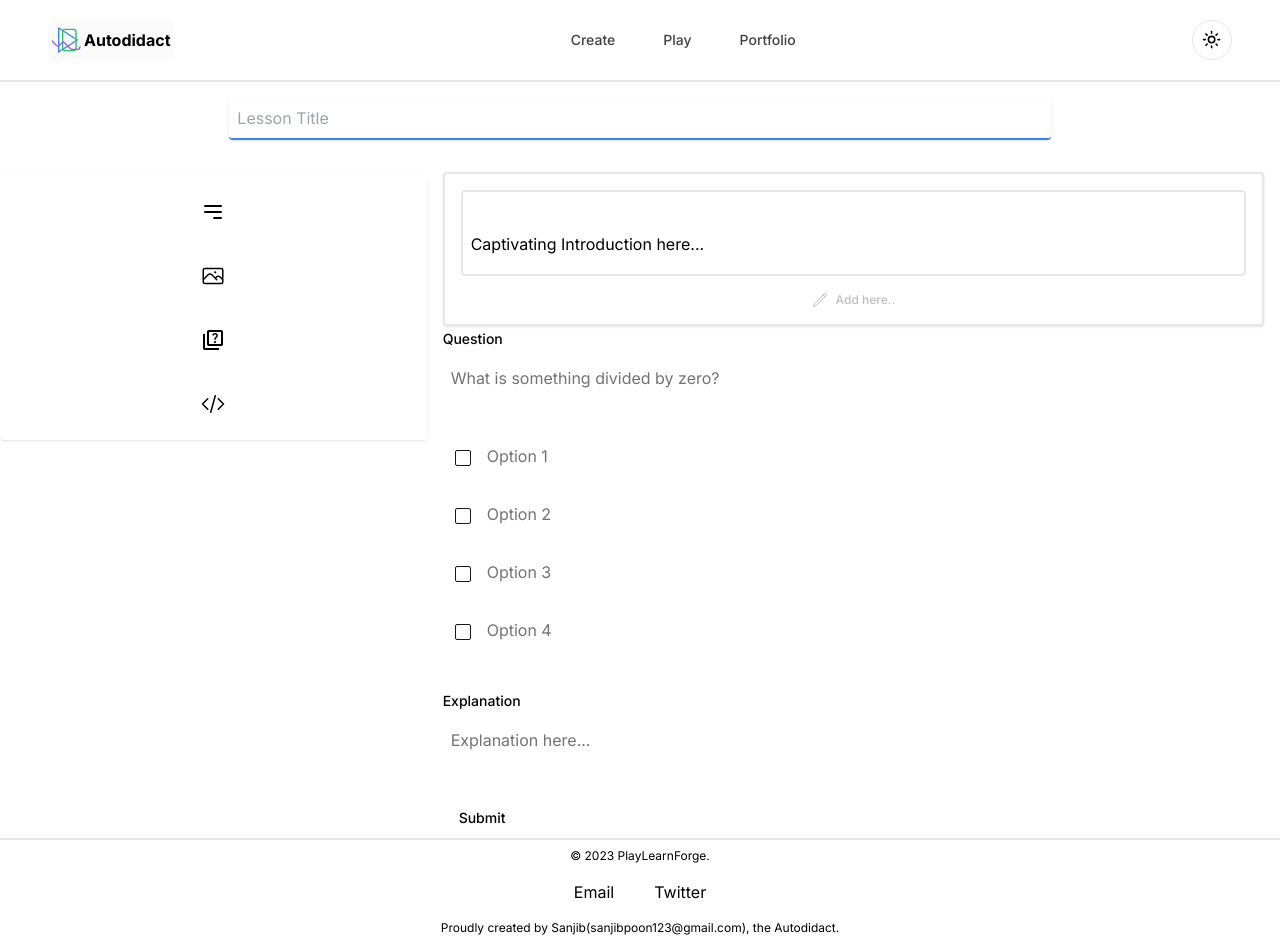
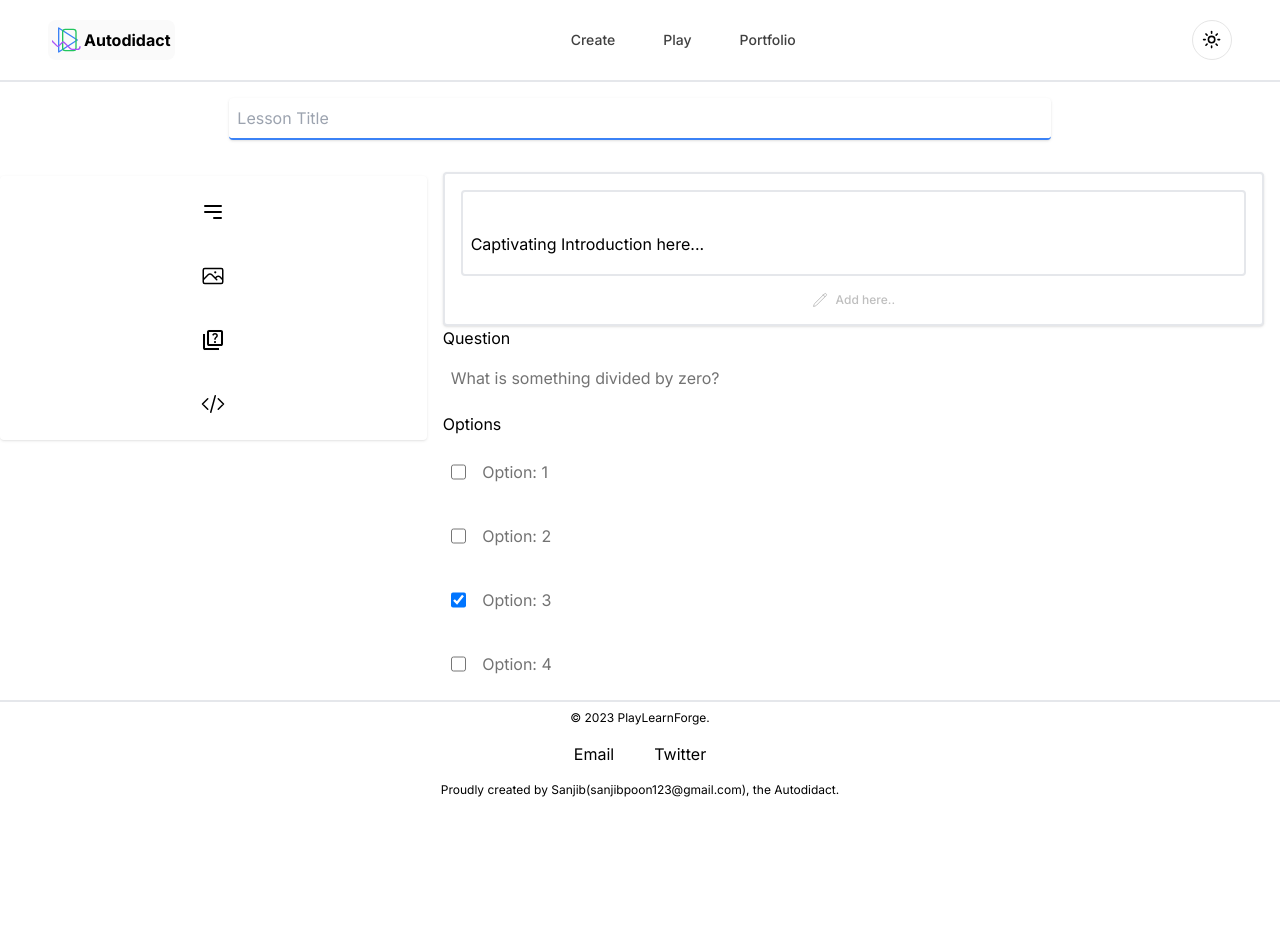
Before and after one commit to san-poon/nexus-adept, a Next.js app: page /bite-sized-lesson/create in a window 1280 px wide. After the commit the page ends 806 px from the top, so only its background shows below. Built offline with nearby package versions, Linux system fonts and the light colour scheme.

Commit message:
Remove form as a whole, Didn't like the complexity

```diff
--- a/app/bite-sized-lesson/create/components/QuizInputBlock.tsx
+++ b/app/bite-sized-lesson/create/components/QuizInputBlock.tsx
@@ -1,4 +1,5 @@
 'use client';
+import { useState } from 'react';
 import { v4 as uuidv4 } from 'uuid';
 import { zodResolver } from '@hookform/resolvers/zod';
 import { useForm } from 'react-hook-form';
@@ -16,16 +17,18 @@ import { DynamicTextarea } from "./content-blocks";
 import { quizSchema } from '@/app/lib/schemas/quizSchema';
 import { Button } from '@/components/ui/button';
 import { Checkbox } from '@/components/ui/checkbox';
-import { Input } from '@/components/ui/input';
 
+// When Quiz Input Button is clicked, it will create
+// a quiz data structure, and QuizInputBlock will render the
+// data with initial quiz contents.
 const initialQuizContent = {
     id: uuidv4(),
     question: 'What is something divided by zero?',
     options: [
-        { value: 'Infinity', isCorrect: false },
-        { value: 'Zero', isCorrect: false },
-        { value: 'undefined', isCorrect: true },
-        { value: 'Error', isCorrect: false },
+        { id: uuidv4(), value: 'Infinity', isCorrect: false },
+        { id: uuidv4(), value: 'Zero', isCorrect: false },
+        { id: uuidv4(), value: 'undefined', isCorrect: true },
+        { id: uuidv4(), value: 'Error', isCorrect: false },
     ],
     explanation: `
     In mathematics, dividing anything by zero is simply undefined.
@@ -38,93 +41,47 @@ const initialQuizContent = {
 };
 
 export default function QuizInputBlock() {
-    const form = useForm<z.infer<typeof quizSchema>>({
-        resolver: zodResolver(quizSchema),
-    });
+    const [quiz, setQuiz] = useState(initialQuizContent)
 
-    const onSubmit = (data: z.infer<typeof quizSchema>) => {
-        console.log(data);
-    };
+    const handleCheckboxChange = (optionId: String, isChecked: boolean) => {
+        const nextOptions = [...quiz.options].map((option) => {
+            if (option.id === optionId) {
+                return { ...option, isCorrect: isChecked }
+            } else {
+                return option
+            }
+        })
+        setQuiz({ ...quiz, options: nextOptions })
 
+    }
     return (
-        <Form {...form}>
-            <form onSubmit={form.handleSubmit(onSubmit)} className='space-y-8'>
-                <FormField
-                    control={form.control}
-                    name="question"
-                    render={({ field }) => (
-                        <FormItem>
-                            <FormLabel>Question</FormLabel>
-                            <FormControl>
-                                <DynamicTextarea
-                                    className="px-2 py-2 my-2"
-                                    rows={1}
-                                    placeholder={initialQuizContent.question}
-                                    {...field}
-                                />
-                            </FormControl>
-                            <FormMessage />
-                        </FormItem>
-                    )}
-                />
         <div>
-                    {initialQuizContent['options'].map((option, index) => (
-                        <FormField
-                            key={index}
-                            control={form.control}
-                            name="options"
-                            render={({ field }) => (
-                                <div key={index}>
-                                    <div className='flex m-3 items-center'>
-                                        <FormItem>
-                                            <FormControl>
-                                                <Checkbox
-                                                    checked={field.value?.includes(option)}
-                                                    onChange={(checked) => {
-                                                        return checked
-                                                            ? field.onChange([...field.value, option])
-                                                            : field.onChange(
-                                                                field.value?.filter((value) => value !== option)
-                                                            )
-                                                    }}
-                                                />
-                                            </FormControl>
-                                        </FormItem>
-                                        <FormItem>
-                                            <FormControl>
+            <div>
+                <label>Question</label>
                 <DynamicTextarea
                     rows={1}
-                                                    className="px-2 mx-2 py-2"
-                                                    placeholder={`Option ${index + 1}`}
-                                                    {...field.value}
+                    className="px-2 py-2 my-2"
+                    placeholder={quiz.question}
                 />
-                                            </FormControl>
-                                        </FormItem>
             </div>
-                                </div>
-                            )}
+            <div>
+                <label>Options</label>
+                {quiz.options.map((option, index) => (
+                    <div key={index} className='flex items-center space-x-2 m-2'>
+                        <input
+                            className='h-4 w-4'
+                            type="checkbox"
+                            checked={option.isCorrect}
+                            onChange={(e) => handleCheckboxChange(option.id, e.target.checked)}
                         />
-                    ))}
-                </div>
-                <FormField
-                    control={form.control}
-                    name="explanation"
-                    render={({ field }) => (
-                        <FormItem>
-                            <FormLabel>Explanation</FormLabel>
-                            <FormControl>
                         <DynamicTextarea
                             rows={1}
                             className='px-2 py-2 my-2'
-                                    placeholder="Explanation here..."
-                                    {...field} />
-                            </FormControl>
-                            <FormMessage />
-                        </FormItem>
-                    )}
+                            placeholder={`Option: ${index + 1}`}
                         />
-                <Button type="submit">Submit</Button>
-            </form>
-        </Form >
+                    </div>
+                ))}
+            </div>
+        </div>
     )
 }
```
Lines whose indentation alone changed are shown as unchanged.
